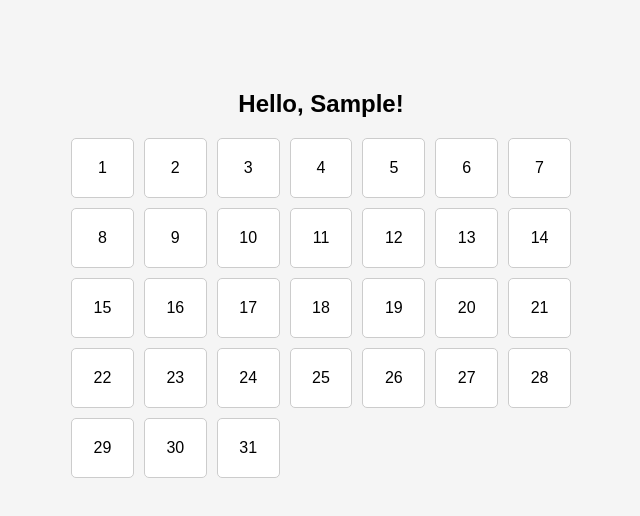
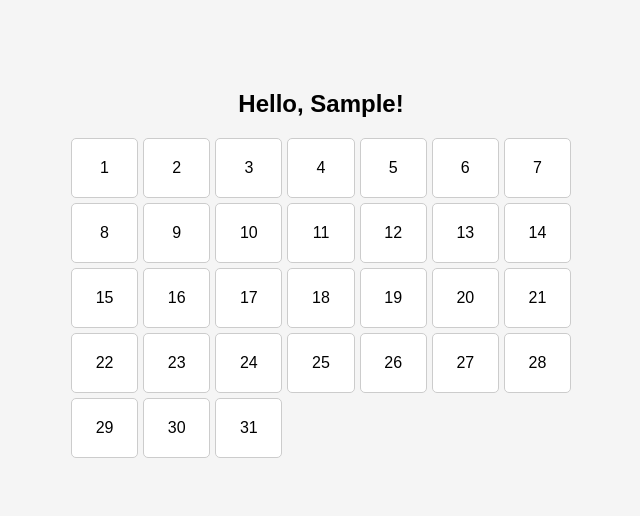
Before and after one commit to purrcentmeoww/moodie, a React (Vite) app: page / in a window 1280 px wide. Both pictures are taken after typing "Sample" into the empty fields and a click on the button "Submit". Shown: the top 516 px of the page, without its empty margins (319-959 px from the left). Built offline with nearby package versions, Linux system fonts and the light colour scheme.

Commit message:
Update CalendarPage.css

```diff
--- a/src/CalendarPage.css
+++ b/src/CalendarPage.css
@@ -1,11 +1,12 @@
 .calendar-page {
-    padding: 20px;
+  margin: auto;
+  padding: 20px;
   }
 
   .calendar {
     display: grid;
     grid-template-columns: repeat(7, 1fr);
-    gap: 10px;
+    gap: 5px;
     margin: 20px auto;
     max-width: 500px;
   }
@@ -18,7 +19,9 @@
   }
 
   .entry-box {
-    margin-top: 20px;
+    position: relative;
+    max-width: 600px;
+    margin: 0 auto;
   }
 
   textarea {
```
